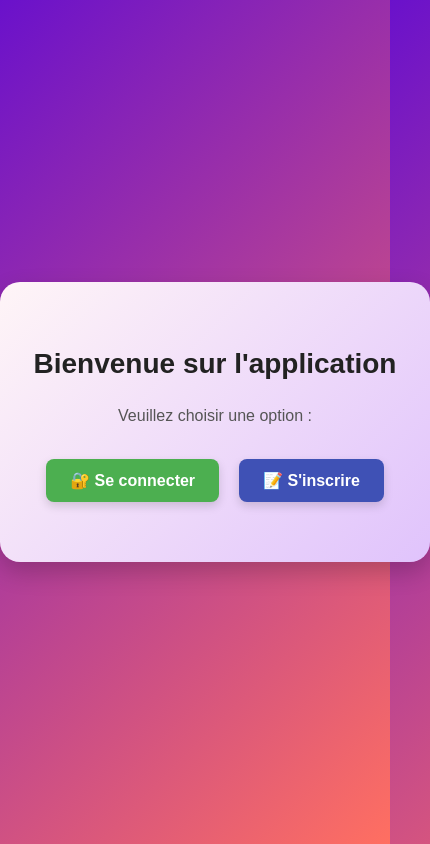
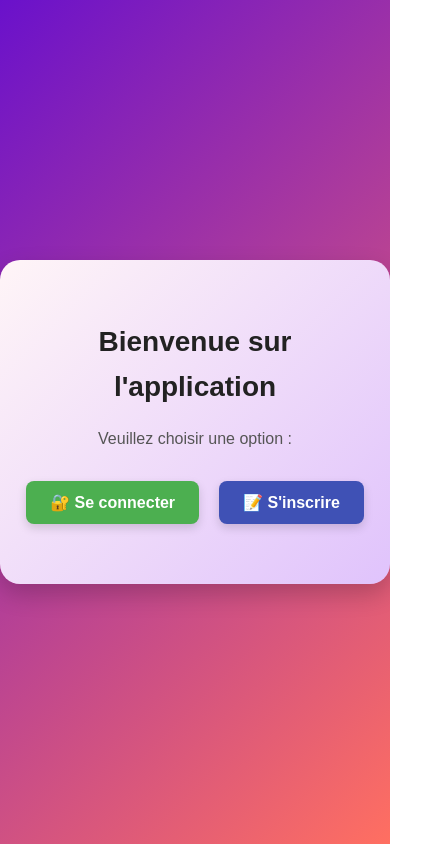
Before and after one commit to Rhatitus/projet-etudiant, a React (Vite) app: page / in a window 390 px wide. Shown: the whole page, 430 px wide, since content can reach past the window. Built offline with nearby package versions, Linux system fonts and the light colour scheme.

Commit message:
✅ Fix responsive mobile + nettoyage CSS

```diff
--- a/src/index.css
+++ b/src/index.css
@@ -1,5 +1,18 @@
+@import url('https://fonts.googleapis.com/css2?family=Fredoka:wght@400;600&display=swap');
 
-@import url('https://fonts.googleapis.com/css2?family=Fredoka:wght@400;600&display=swap');
+/* ✅ Fix responsive mobile & padding */
+html, body {
+  margin: 0;
+  padding: 0;
+  box-sizing: border-box;
+  width: 100%;
+  max-width: 100%;
+  overflow-x: hidden;
+}
+
+*, *::before, *::after {
+  box-sizing: inherit;
+}
 
 :root {
   --color-primary: #ff6f61;
@@ -14,24 +27,20 @@
 }
 
 body {
-  margin: 0;
   min-height: 100vh;
   background: var(--color-bg);
   color: var(--color-light);
   display: flex;
   justify-content: center;
   align-items: center;
-  padding: 0;
 }
 
-/* === TITRES === */
 h1, h2, h3 {
   margin: 0 0 20px 0;
   text-align: center;
   font-weight: 600;
 }
 
-/* === LIENS === */
 a {
   color: var(--color-light);
   text-decoration: none;
@@ -41,7 +50,6 @@ a:hover {
   text-decoration: underline;
 }
 
-/* === BOUTONS === */
 button {
   background-color: rgba(255, 255, 255, 0.9);
   color: var(--color-dark);
@@ -61,7 +69,6 @@ button:hover {
   color: var(--color-primary);
 }
 
-/* === INPUTS === */
 input {
   padding: 12px;
   border: none;
@@ -73,7 +80,6 @@ input {
   box-shadow: 0 2px 6px rgba(0,0,0,0.2);
 }
 
-/* === CONTAINERS === */
 .page-container {
   width: 100%;
   max-width: 600px;
@@ -84,7 +90,6 @@ input {
   font-family: 'Fredoka', sans-serif;
   color: #222;
 }
-
 
 @keyframes fadeIn {
   0% { opacity: 0; transform: scale(0.95); }
@@ -101,14 +106,14 @@ input {
   bottom: 30px;
   left: 50%;
   transform: translateX(-50%);
-  background: rgba(255,255,255,0.9);
-  color: #333;
-  padding: 10px 20px;
+  background: linear-gradient(to right, #ff6f61, #ffb347);
+  color: white;
+  padding: 12px 24px;
   border-radius: 30px;
-  font-weight: 600;
+  font-weight: 700;
   font-size: 16px;
   animation: popNotif 0.3s ease, fadeOut 0.5s ease 1.5s forwards;
-  box-shadow: 0 4px 15px rgba(0,0,0,0.1);
+  box-shadow: 0 8px 20px rgba(0, 0, 0, 0.25);
   z-index: 1000;
 }
 
@@ -129,23 +134,3 @@ input {
     transform: translateX(-50%) scale(0.9);
   }
 }
-.notif-bulle {
-  position: fixed;
-  bottom: 30px;
-  left: 50%;
-  transform: translateX(-50%);
-  background: linear-gradient(to right, #ff6f61, #ffb347);
-  color: white;
-  padding: 12px 24px;
-  border-radius: 30px;
-  font-weight: 700;
-  font-size: 16px;
-  animation: popNotif 0.3s ease, fadeOut 0.5s ease 1.5s forwards;
-  box-shadow: 0 8px 20px rgba(0, 0, 0, 0.25);
-  z-index: 1000;
-}
-
-@keyframes fadeInBubble {
-  0% { opacity: 0; transform: scale(0.95); }
-  100% { opacity: 1; transform: scale(1); }
-}
```
Also changed, not shown: src/vercel.json (deleted).
